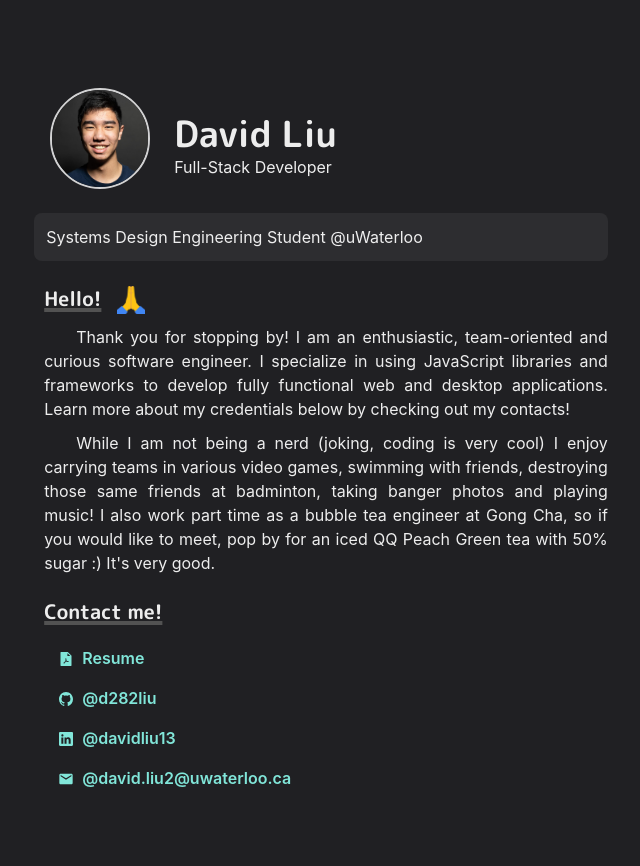
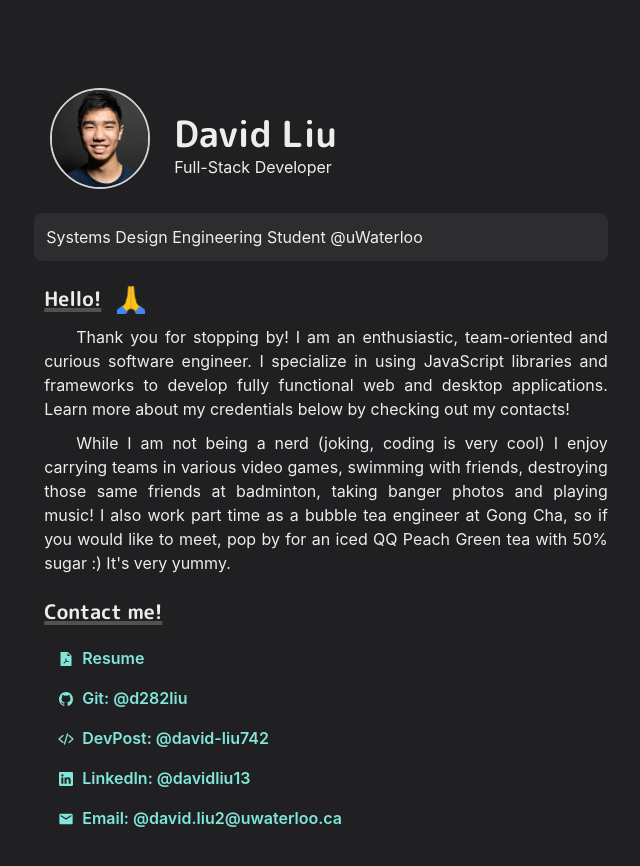
Before and after one commit to d282liu/David-Liu-Website-3, a Next.js app: page / in a window 1280 px wide. Shown: the top 866 px of the page, without its empty margins (319-959 px from the left). Built offline with nearby package versions, Linux system fonts and the light colour scheme.

Commit message:
updated resume and added devpost

```diff
--- a/pages/index.js
+++ b/pages/index.js
@@ -3,7 +3,7 @@ import Layout from '../components/layouts/article'
 import Section from '../components/section'
 import Paragraph from '../components/paragraph'
 import Intro from '../components/intro'
-import { IoLogoLinkedin, IoLogoGithub } from 'react-icons/io5'
+import { IoLogoLinkedin, IoLogoGithub, IoCodeSlash } from 'react-icons/io5'
 import { MdEmail } from 'react-icons/md'
 import { AiFillFilePdf } from 'react-icons/ai'
 
@@ -61,7 +61,7 @@ function HomePage() {
                         Thank you for stopping by! I am an enthusiastic, team-oriented and curious software engineer. I specialize in using JavaScript libraries and frameworks to develop fully functional web and desktop applications. Learn more about my credentials below by checking out my contacts!
                     </Paragraph>
                     <Paragraph>
-                        While I am not being a nerd (joking, coding is very cool) I enjoy carrying teams in various video games, swimming with friends, destroying those same friends at badminton, taking banger photos and playing music! I also work part time as a bubble tea engineer at Gong Cha, so if you would like to meet, pop by for an iced QQ Peach Green tea with 50% sugar :) It's very good.
+                        While I am not being a nerd (joking, coding is very cool) I enjoy carrying teams in various video games, swimming with friends, destroying those same friends at badminton, taking banger photos and playing music! I also work part time as a bubble tea engineer at Gong Cha, so if you would like to meet, pop by for an iced QQ Peach Green tea with 50% sugar :) It's very yummy.
                     </Paragraph>
                 </Section>
                 <Section delay={0.3}>
@@ -70,7 +70,7 @@ function HomePage() {
                     </Heading>
                     <List pl={2}>
                     <ListItem>
-                        <Link href="/files/resume.pdf" download target="_blank">
+                        <Link href="/files/DAVID LIU RESUME - SEPT 2022.pdf" download target="_blank">
                         <Button
                             variant="ghost"
                             colorScheme="teal"
@@ -87,7 +87,18 @@ function HomePage() {
                             colorScheme="teal"
                             leftIcon={<Icon as={IoLogoGithub} />}
                         >
-                            @d282liu
+                            Git: @d282liu
+                        </Button>
+                        </Link>
+                    </ListItem>
+                    <ListItem>
+                        <Link href="https://devpost.com/david-liu742" target="_blank">
+                        <Button
+                            variant="ghost"
+                            colorScheme="teal"
+                            leftIcon={<Icon as={IoCodeSlash} />}
+                        >
+                            DevPost: @david-liu742
                         </Button>
                         </Link>
                     </ListItem>
@@ -98,7 +109,7 @@ function HomePage() {
                             colorScheme="teal"
                             leftIcon={<Icon as={IoLogoLinkedin} />}
                         >
-                            @davidliu13
+                            LinkedIn: @davidliu13
                         </Button>
                         </Link>
                     </ListItem>
@@ -109,7 +120,7 @@ function HomePage() {
                             colorScheme="teal"
                             leftIcon={<Icon as={MdEmail} />}
                         >
-                            @david.liu2@uwaterloo.ca
+                            Email: @david.liu2@uwaterloo.ca
                         </Button>
                         </Link>
                     </ListItem>
```
Also changed, not shown: 2 other files (tests, documents, lock files or other folders).
